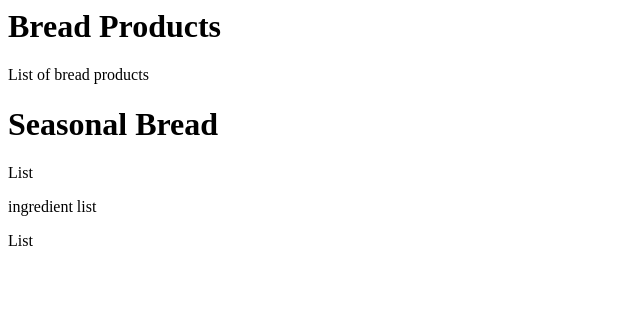
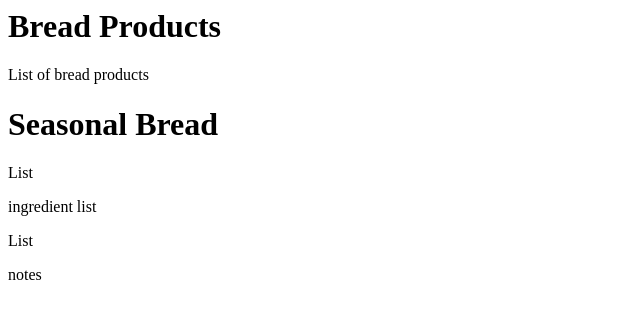
Before and after one commit to znawaz/bread, a plain HTML site: page index.html in a window 1280 px wide. Shown: the full height of the page, 0-640 px from the left. Drawn offline with Linux system fonts and the light colour scheme.

Commit message:
notes added

```diff
--- a/index.html
+++ b/index.html
@@ -13,6 +13,7 @@
 	<span>ingredient list </span>
 	<p> List </p>
 
+	<span>notes</span>
 
 </body>
 
```
